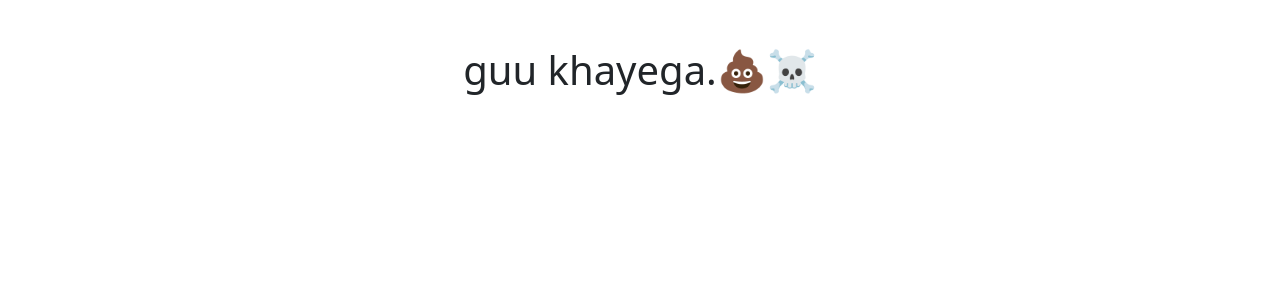
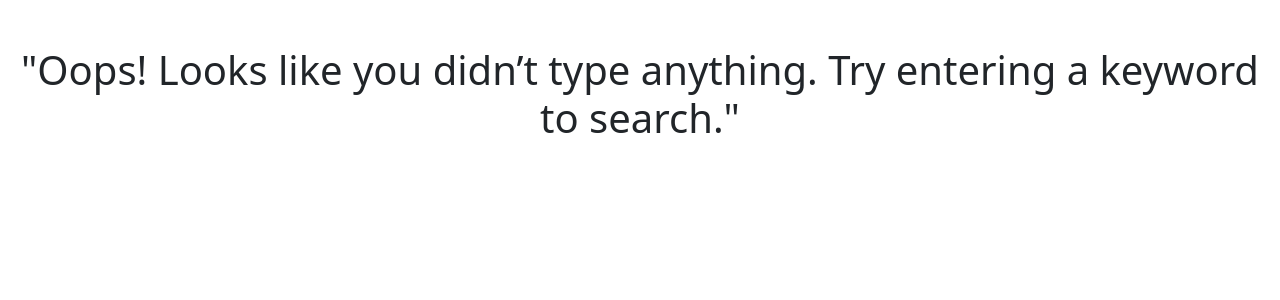
Before and after one commit to kashvipatil20/ice-cream-, a Django app: page /search in a window 1280 px wide. Shown: the part 72-372 px from the top of the page. Run offline with Django 5.2, Linux system fonts and the light colour scheme.

Commit message:
final commit

```diff
--- a/Hello/templates/search.html
+++ b/Hello/templates/search.html
@@ -104,7 +104,7 @@
 
 
     {% else %}
-        <h1>guu khayega.💩☠️</h1>
+        <h1>"Oops! Looks like you didn’t type anything. Try entering a keyword to search."</h1>
     {% endif %}
 </div>
 {% endblock body %}
```
